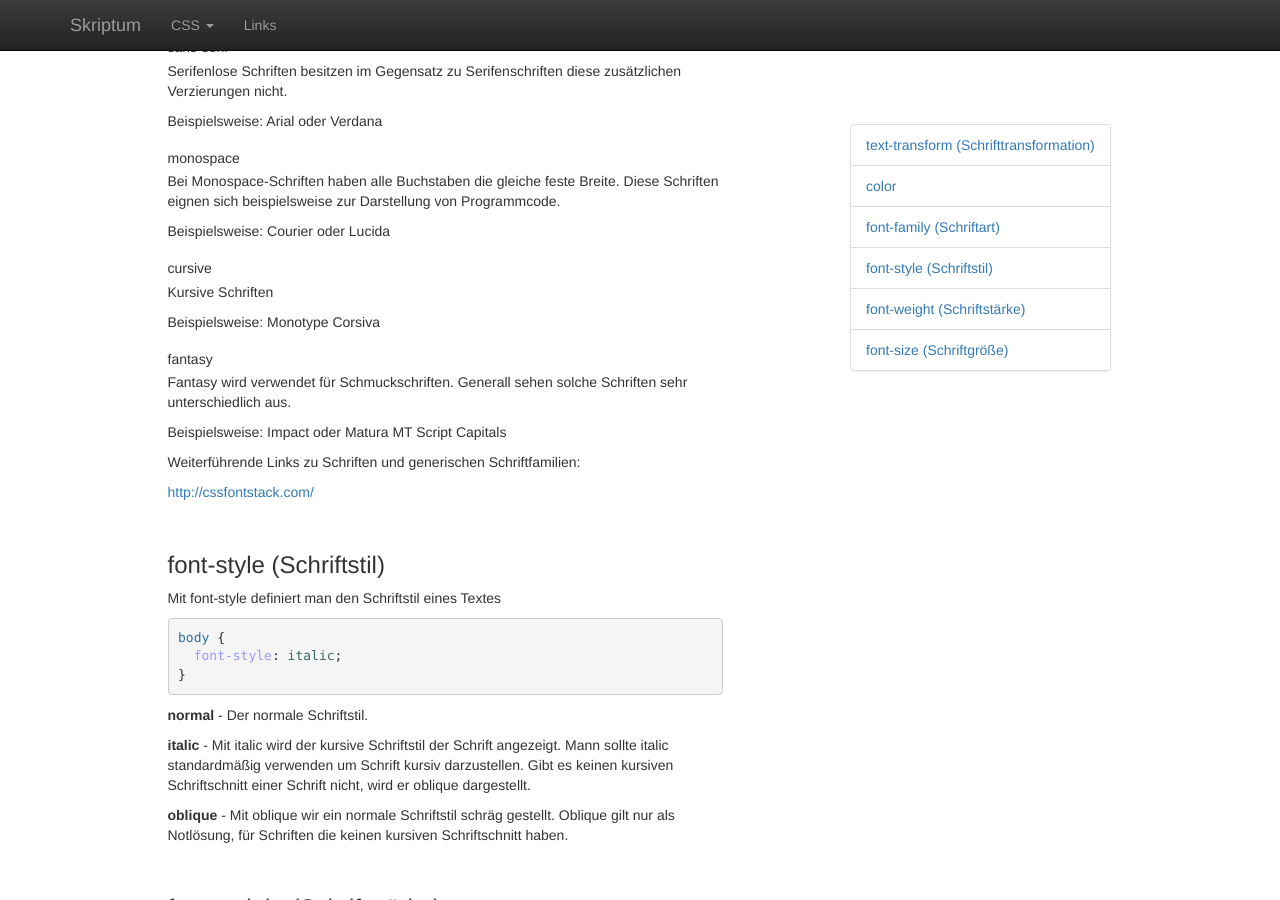
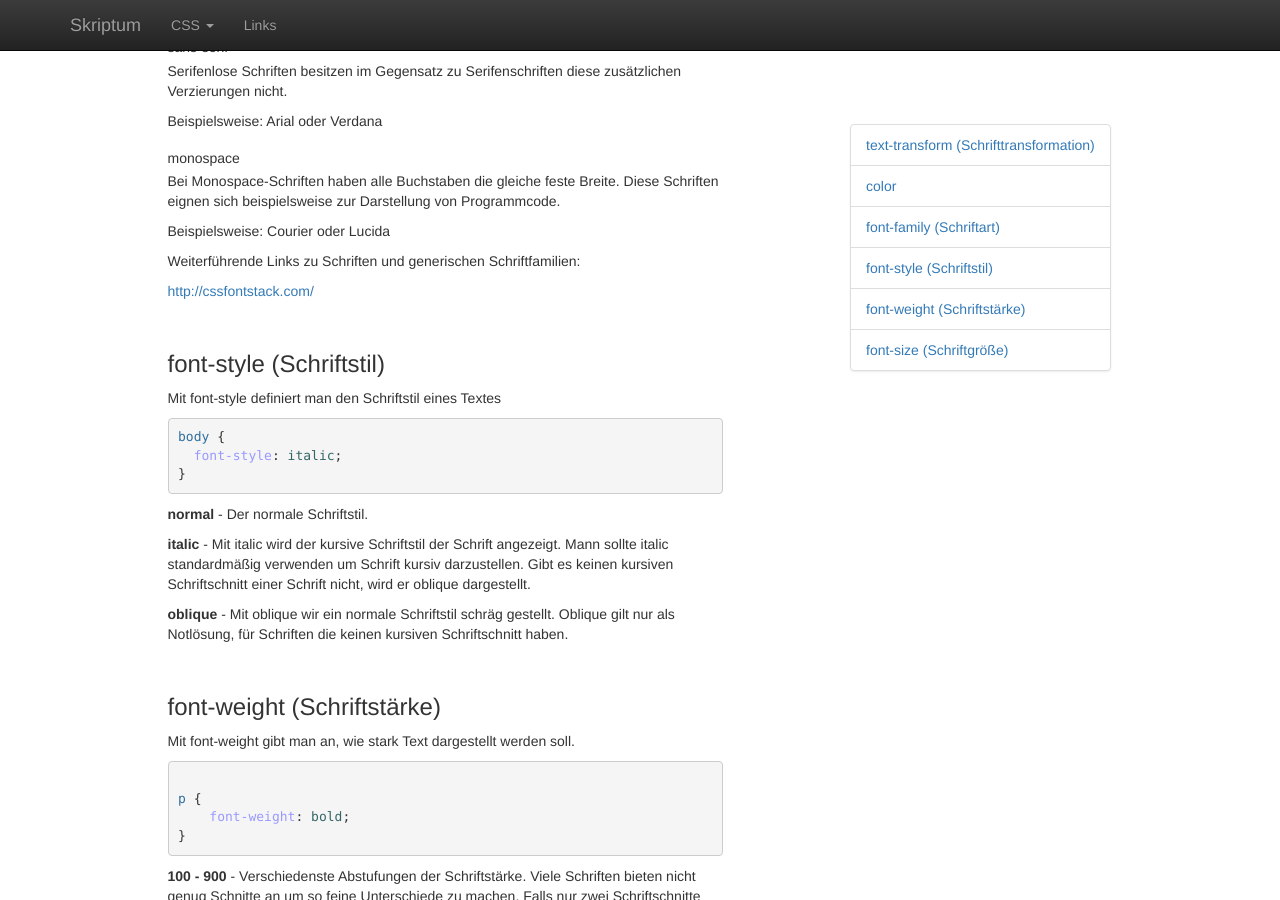
Before and after one commit to matuzo/skriptum, a Jekyll site: the page built from _skriptum/textformatierung.md, in a window 1280 px wide and 900 px high, scrolled down 1092 px. Built offline with Jekyll 4.4.1, drawn with Linux system fonts in a browser that asks for light colours; nearby versions of some CDN libraries.

Commit message:
update textformatierung

```diff
--- a/_skriptum/textformatierung.md
+++ b/_skriptum/textformatierung.md
@@ -67,24 +67,6 @@ Bei Monospace-Schriften haben alle Buchstaben die gleiche feste Breite. Diese Sc
 
 Beispielsweise: Courier oder Lucida
 
-
-
-##### cursive
-
-Kursive Schriften
-
-Beispielsweise: Monotype Corsiva
-
-
-
-##### fantasy
-
-Fantasy wird verwendet für Schmuckschriften. Generall sehen solche Schriften sehr unterschiedlich aus.
-
-Beispielsweise: Impact oder Matura MT Script Capitals
-
-
-
 Weiterführende Links zu Schriften und generischen Schriftfamilien:
 
 <http://cssfontstack.com/>
```
Also changed, not shown: 1 other file.
